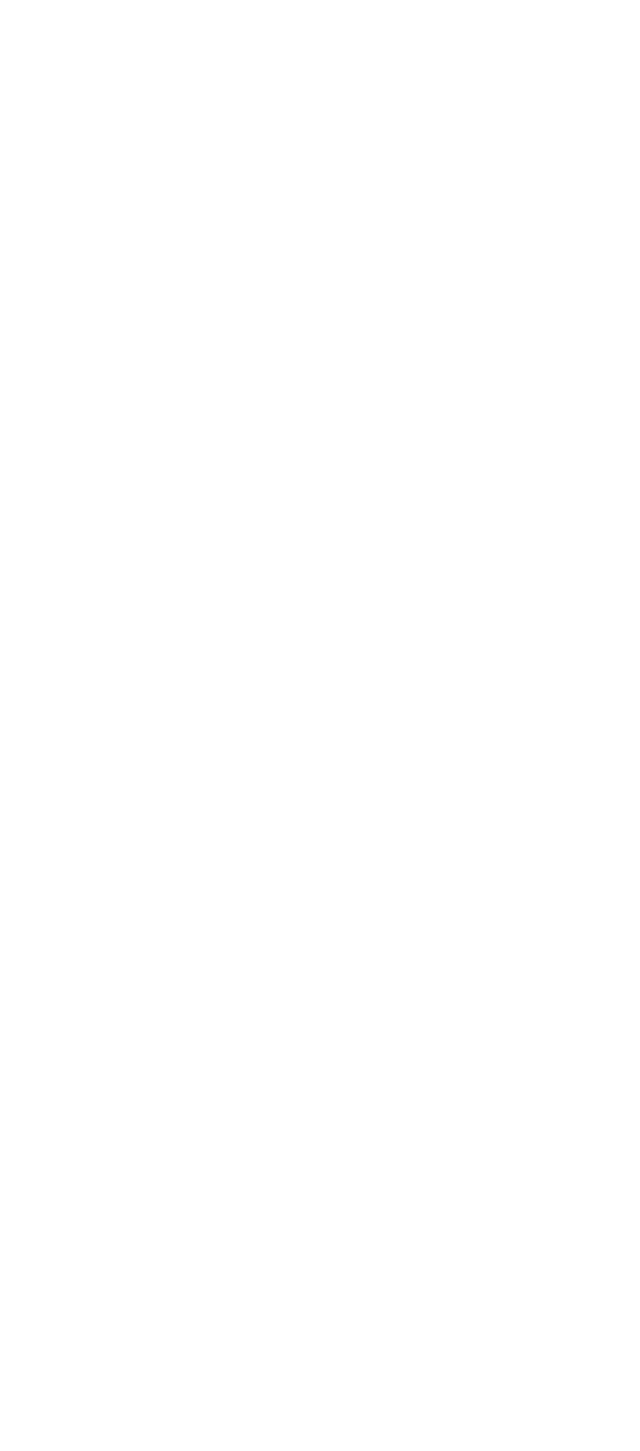
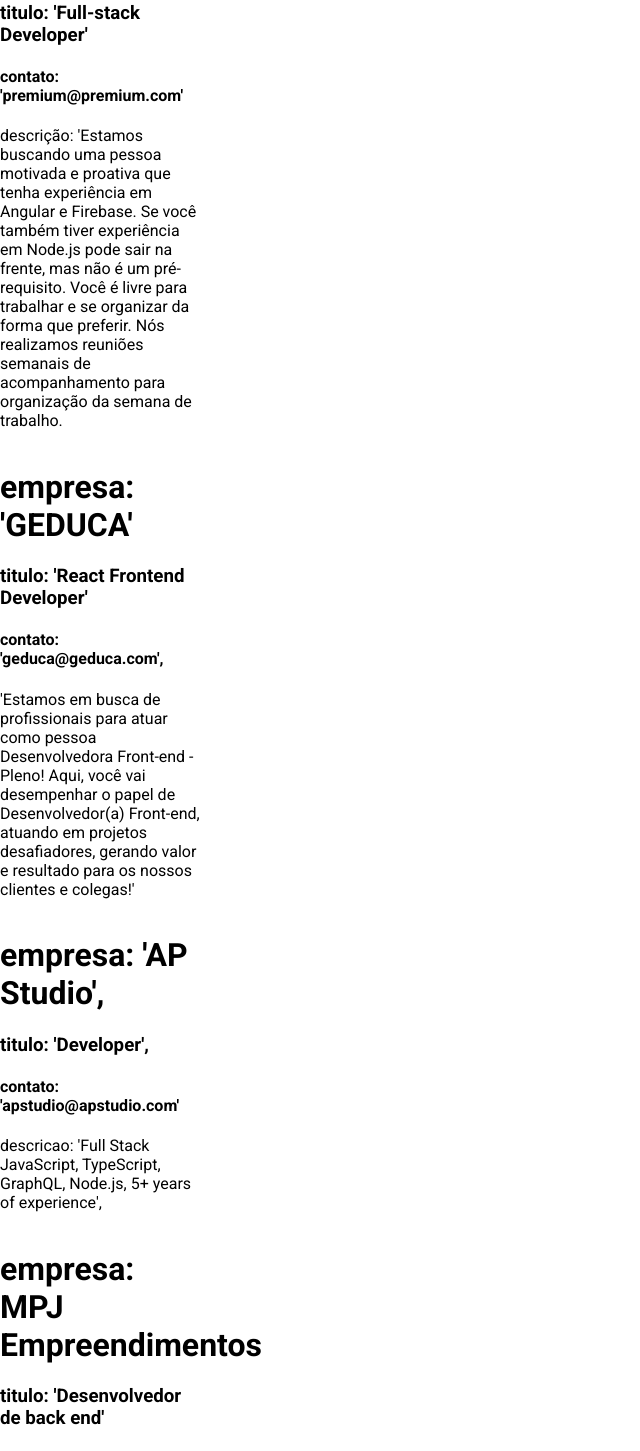
Before and after one commit to RogUnique/diversa_plus, a React (Create React App) app in the folder time38/: page /vagas in a window 1280 px wide. Shown: the part 160-1611 px from the top of the page, without its empty margins (0-640 px from the left). Before the commit the page ends 821 px from the top, so only its background shows below. Built offline with nearby package versions, Linux system fonts and the light colour scheme.

Commit message:
create jobsPage

```diff
--- a/time38/src/pages/JobsPage/JobsPage.js
+++ b/time38/src/pages/JobsPage/JobsPage.js
@@ -1,9 +1,53 @@
 import React from 'react';
+import styled from "styled-components"
+
+const CardsContainer = styled.div `
+  display: flex;
+  flex-direction: column;
+  align-items: flex-start;
+  width: 100%;
+  // background-color: red;
+`
+
+const CardInfoContainer = styled.div `
+  // display: flex;
+  // flex-direction: column;
+  align-items: flex-start;
+  width: 200px;
+  // background-color: blue;
+`
+
 
 const JobsPage = () => {
   return (
     <div>
       <h1>Vagas disponíveis</h1>
+      <CardsContainer>
+        <CardInfoContainer>
+            <h1>PREMIUM</h1>
+            <h3>titulo: 'Full-stack Developer'</h3>
+            <h4>contato: 'premium@premium.com'</h4>
+            <p>descrição: 'Estamos buscando uma pessoa motivada e proativa que tenha experiência em Angular e Firebase. Se você também tiver experiência em Node.js pode sair na frente, mas não é um pré-requisito. Você é livre para trabalhar e se organizar da forma que preferir. Nós realizamos reuniões semanais de acompanhamento para organização da semana de trabalho.</p>
+        </CardInfoContainer>
+        <CardInfoContainer>
+            <h1>empresa: 'GEDUCA'</h1>
+            <h3>titulo: 'React Frontend Developer'</h3>
+            <h4>contato: 'geduca@geduca.com',</h4>
+            <p>'Estamos em busca de profissionais para atuar como pessoa Desenvolvedora Front-end - Pleno! Aqui, você vai desempenhar o papel de Desenvolvedor(a) Front-end, atuando em projetos desafiadores, gerando valor e resultado para os nossos clientes e colegas!'</p>
+        </CardInfoContainer>
+        <CardInfoContainer>
+            <h1>empresa: 'AP Studio',</h1>
+            <h3>titulo: 'Developer',</h3>
+            <h4>contato: 'apstudio@apstudio.com'</h4>
+            <p>descricao: 'Full Stack JavaScript, TypeScript, GraphQL, Node.js, 5+ years of experience', </p>
+        </CardInfoContainer>
+        <CardInfoContainer>
+            <h1>empresa: MPJ Empreendimentos</h1>
+            <h3>titulo: 'Desenvolvedor de back end'</h3>
+            <h4>contato: 'mpj@mpj.com'</h4>
+            <p>descricao: '-Desenvolvimento de melhorias ou novas funcionalidades nos serviços da plataforma bancária; Validação e revisão de código (code review/pair programming)'</p>
+        </CardInfoContainer>
+      </CardsContainer>
     </div>
   );
 };
```
Also changed, not shown: time38/src/pages/JobsPage/jobOffers.js (added, +31 -0 lines).
